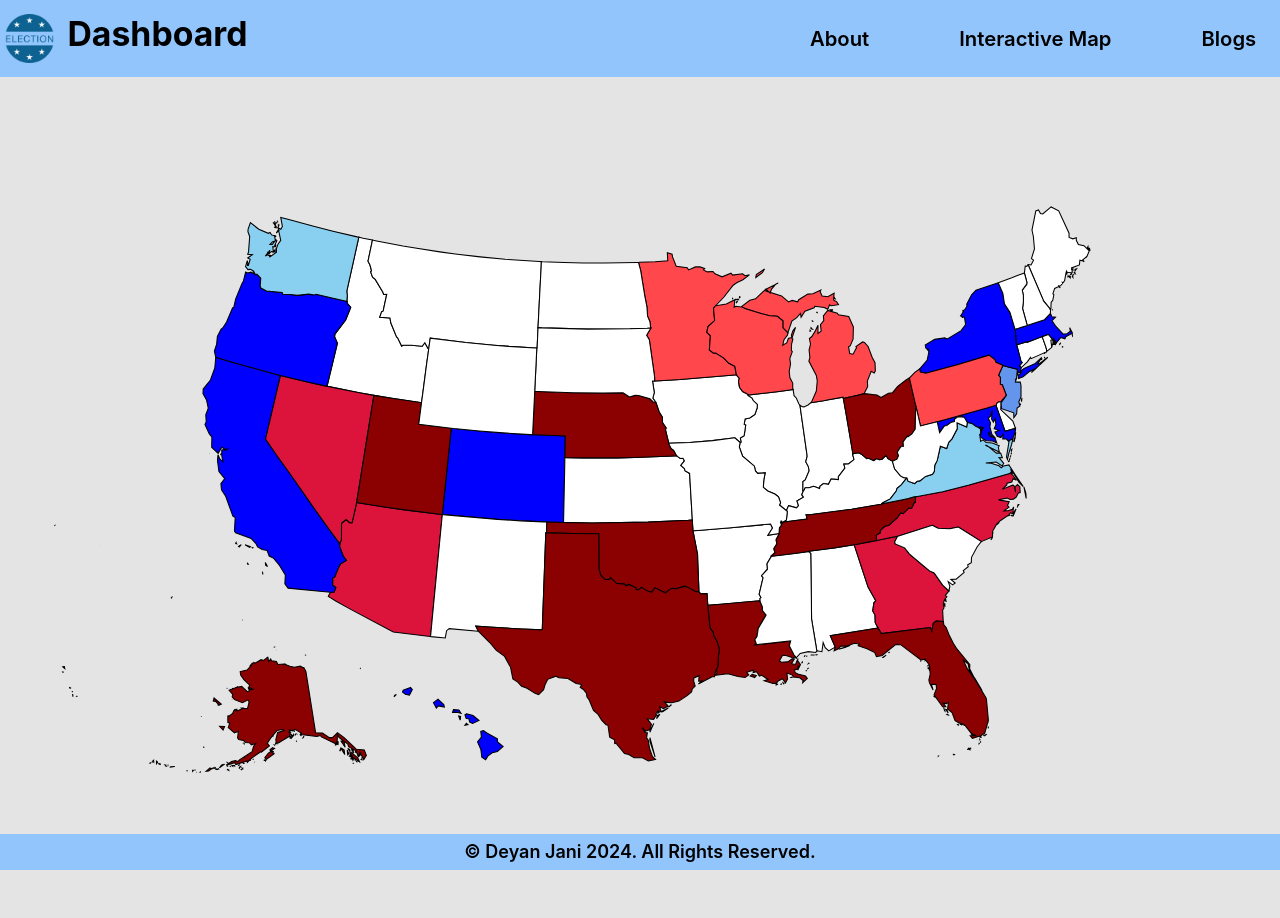
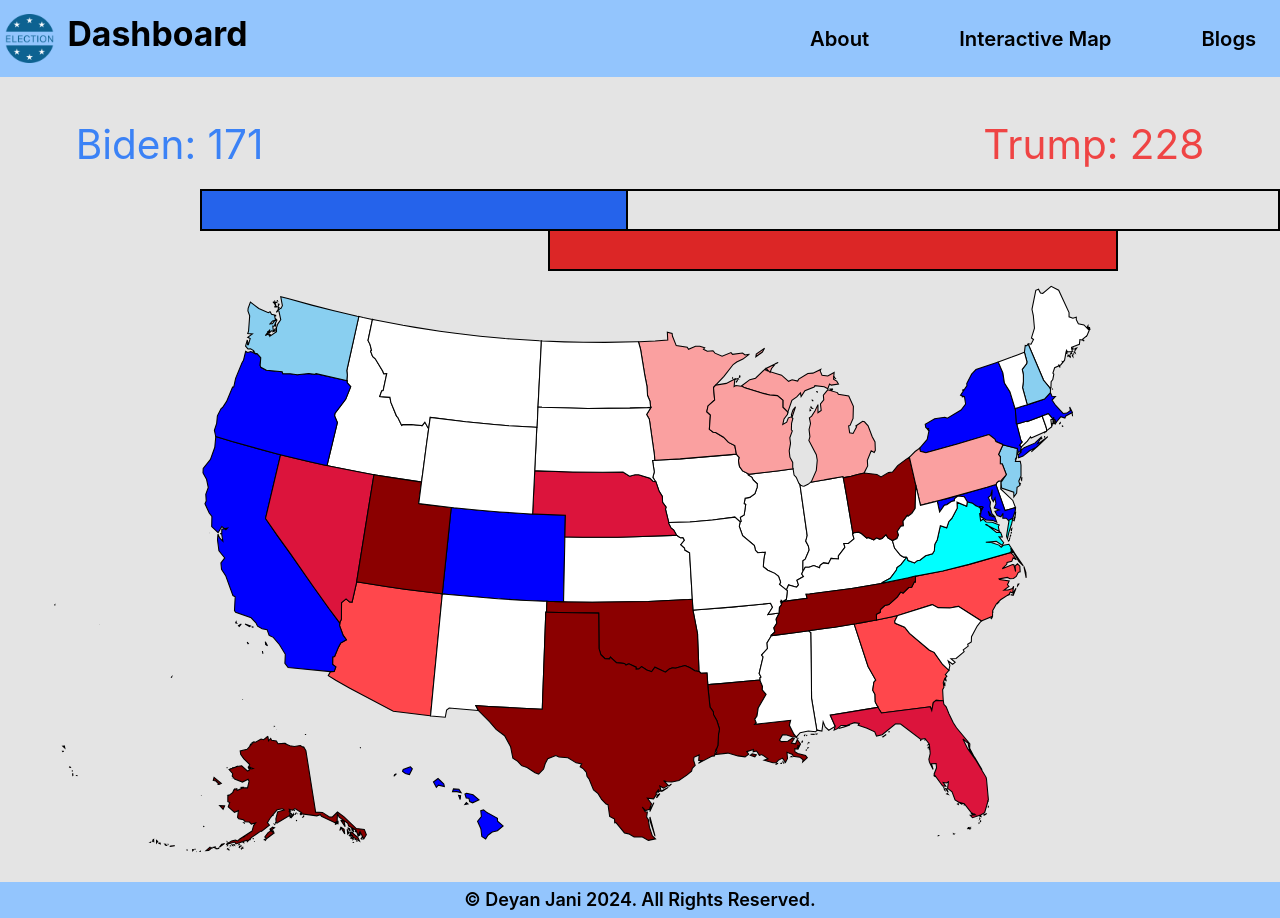
Before and after one commit to DeyanJ17/ElectionSite, a React (Create React App) app in the folder site/: page /map in a window 1280 px wide. Before the commit the page ends 870 px from the top, so only its background shows below. Built offline with nearby package versions, Linux system fonts and the light colour scheme.

Commit message:
added electoral bar, changed color scheme

```diff
--- a/site/src/pages/Map.js
+++ b/site/src/pages/Map.js
@@ -2,21 +2,27 @@ import './mapstyle/style.css';
 import electionData from './imports/data.json'
 import { useEffect, useState } from 'react';
 
+const state_dict = {"Alabama": ["AL", 9], "Alaska": ["AK", 3], "Arizona": ["AZ", 11], "Arkansas": ["AR", 6], "California": ["CA", 54], "Colorado": ["CO", 10],
+    "Connecticut": ["CT", 6], "Delaware": ["DE", 3], "Florida": ["FL", 30], "Georgia": ["GA", 16], "Hawaii": ["HI", 4], "Idaho": ["ID", 4], "Illinois": ["IL", 19],
+    "Indiana": ["IN", 9], "Iowa": ["IA", 6], "Kansas": ["KS", 6], "Kentucky": ["KY", 6], "Louisiana": ["LA", 6], "Maine": ["ME", 4], "Maryland": ["MD", 10],
+    "Massachusetts": ["MA", 11], "Michigan": ["MI", 15], "Minnesota": ["MN", 10], "Mississippi": ["MI", 6], "Missouri": ["MO", 10], "Montana": ["MT", 4],
+    "Nebraska": ["NE", 5], "Nevada": ["NV", 6], "New Hampshire": ["NH", 4], "New Jersey": ["NJ", 14], "New Mexico": ["NM", 5], "New York": ["NY", 28],
+    "North Carolina": ["NC", 16], "North Dakota": ["ND", 3], "Ohio": ["OH", 17], "Oklahoma": ["OK", 7], "Oregon": ["OR", 8], "Pennsylvania": ["PA", 19],
+    "Rhode Island": ["RI", 4], "South Carolina": ["SC", 9], "South Dakota": ["SD", 3], "Tennessee": ["TN", 11], "Texas": ["TX", 40], "Utah": ["UT", 6],
+    "Vermont": ["VT", 3], "Virginia": ["VA", 13], "Washington": ["WA", 12], "West Virginia": ["WV", 4], "Wisconsin": ["WI", 10], "Wyoming": ["WY", 3]}
+
+let evs = [0, 0];
+
 function colorMap() {
-    const abvs = ["AL", "AK", "AZ", "AR", "CA", "CO", "CT", "DE", "FL", "GA", "HI", "ID", "IL", "IN", "IA", "KS", "KY", "LA", "ME", "MD", "MA", "MI", "MN", "MI", "MO",
-    "MT", "NE", "NV", "NH", "NJ", "NM", "NY", "NC", "ND", "OH", "OK", "OR", "PA", "RI", "SC", "SD", "TN", "TX", "UT", "VT", "VA", "WA", "WV", "WI", "WY"];
-
-    let index = -1;
     for (var state in electionData) {
-        const abv = abvs[index];
         if (electionData[state] == "No Polls" || state == "National") {
             // do nothing
         } else {
+            const abv = state_dict[state][0];
             const stateID = document.querySelector('path[data-id=' + abv + ']');
             stateID.style.fill = electionData[state][2];
             stateID.classList.add('path-hover');
         }
-        index++;
     }
     const DCID = document.querySelector('path[data-id=DC]');
     DCID.style.fill = "blue";
@@ -67,6 +73,22 @@ const Map = () => {
          return handleStateHover;
     };
 
+    const calculateEVs = () => {
+        let biden_ev = 3; // starting Biden at 3 to account for DC
+        let trump_ev = 0;
+
+        for (var state in state_dict) {
+            if (electionData[state][1].includes("D")) {
+                biden_ev += state_dict[state][1];
+            }
+            if (electionData[state][1].includes("R")) {
+                trump_ev += state_dict[state][1];
+            }
+        }
+
+        evs = [biden_ev, trump_ev];
+    }
+
     const getLeadColor = (state) => {
         if (electionData[state][1].includes("D")) {
             return '#1e40af';
@@ -75,9 +97,41 @@ const Map = () => {
         }
     }
 
+    const getCandidateStyle = (candidate, evs) => {
+        let style = "text-4xl";
+        if (evs > 269) {
+            style += " font-bold";
+        }
+
+        if (candidate == "Biden") {
+            style += " text-blue-500";
+        } else {
+            style += " text-red-500";
+        }
+
+        return style;
+    }
+
     return (
         <>
-            <svg viewBox="-40, -100, 1200,710">
+            <div className="flex justify-center pt-10">
+                <div className="flex pr-80">
+                    <h1 className={getCandidateStyle("Biden", evs[0])}>Biden: { evs[0] }</h1>
+                </div>
+                <div className="flex pl-80">
+                    <h1 className={getCandidateStyle("Trump", evs[1])}>Trump: { evs[1] }</h1>
+                </div>
+            </div>
+
+            <div className="electoral-bar flex flex-wrap pt-5">
+                <div className="border-2 border-black flex flex-wrap" style={{ width: 1345, height: 42, marginLeft: 200 }}>
+                    <div className="border-2 border-black bg-blue-600" style={{ width: evs[0]*2.5, height: 42, marginLeft: -2, marginTop: -2 }}></div>
+                    <div className="border-2 border-black bg-red-600 flex fixed-right" style={{ width: evs[1]*2.5, height: 42,
+                        marginLeft: 1343-(2.5*(evs[0]+evs[1])), marginTop: -2}}></div>
+                </div>
+            </div>
+
+            <svg viewBox="-40, -30, 1200, 610" onMouseEnter={calculateEVs()}>
                 <a id="AL" onMouseEnter={(e) => hoverHandler()(e)} onMouseLeave={clearHoveredState}><title>Alabama</title><path data-id="AL"
                 d="m718.313 344.848.388.776 1.36.874.582 39.796.194 21.839 4.95 29.895.388-.097 4.368.874 1.165-8.639 1.941 4.853 3.3 3.01 6.31-3.69-.68-.582.194.097-4.368-9.997 41.931-6.794 2.815-.486v-.097l-2.62-4.95-.195-7.086-2.135-3.882 1.068-7.571 1.747-1.941-7.183-12.813-13.006-39.601-.097-.195-2.912.486-15.53 2.523-7.765.971-16.307 2.232.097.195z"/>
                 </a>
```
Also changed, not shown: site/src/pages/imports/data.json (+1 -1 lines), 1 other file (tests, documents, lock files or other folders).
